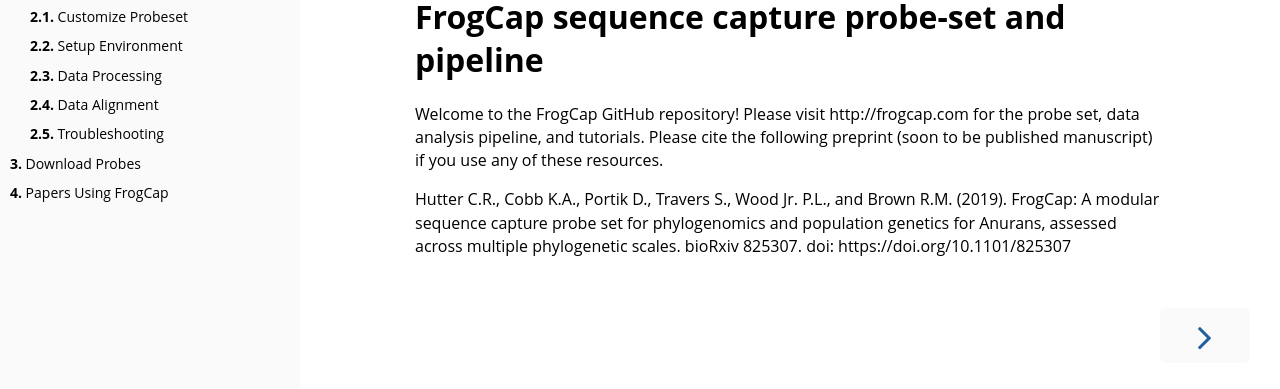
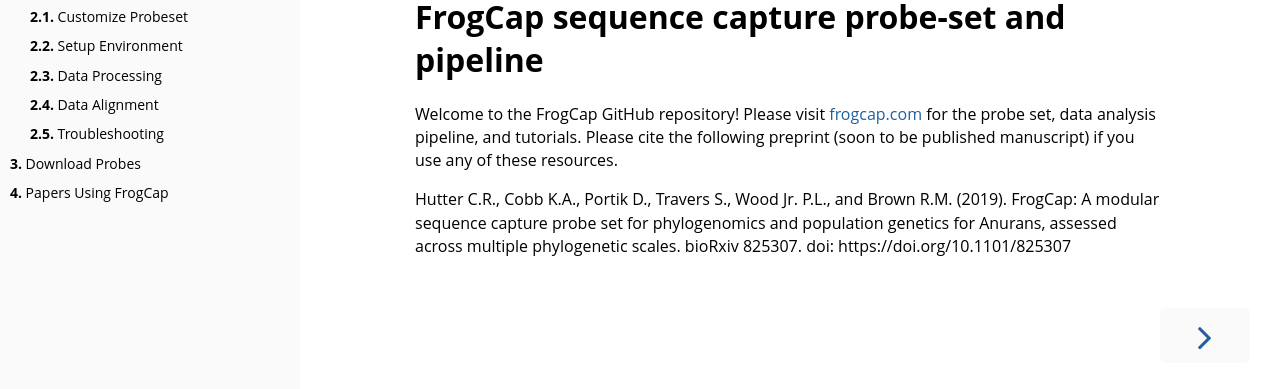
Before and after one commit to chutter/FrogCap-Sequence-Capture, a plain HTML site: page index.html in a window 1280 px wide. Shown: the part 77-466 px from the top of the page. Drawn offline with Linux system fonts and the light colour scheme.

Commit message:
deploy: b53589e6b17d72787d687e71fa72f7015a463750

```diff
--- a/index.html
+++ b/index.html
@@ -179,7 +179,7 @@
                 <div id="content" class="content">
                     <main>
                         <h1>FrogCap sequence capture probe-set and pipeline</h1>
-<p>Welcome to the FrogCap GitHub repository! Please visit http://frogcap.com for the probe set, data analysis pipeline, and tutorials. Please cite the following preprint (soon to be published manuscript) if you use any of these resources.</p>
+<p>Welcome to the FrogCap GitHub repository! Please visit <a href="http://frogcap.com">frogcap.com</a> for the probe set, data analysis pipeline, and tutorials. Please cite the following preprint (soon to be published manuscript) if you use any of these resources.</p>
 <p>Hutter C.R., Cobb K.A., Portik D., Travers S., Wood Jr. P.L., and Brown R.M. (2019). FrogCap: A modular sequence capture probe set for phylogenomics and population genetics for Anurans, assessed across multiple phylogenetic scales. bioRxiv 825307. doi: https://doi.org/10.1101/825307</p>
 
                     </main>
```
